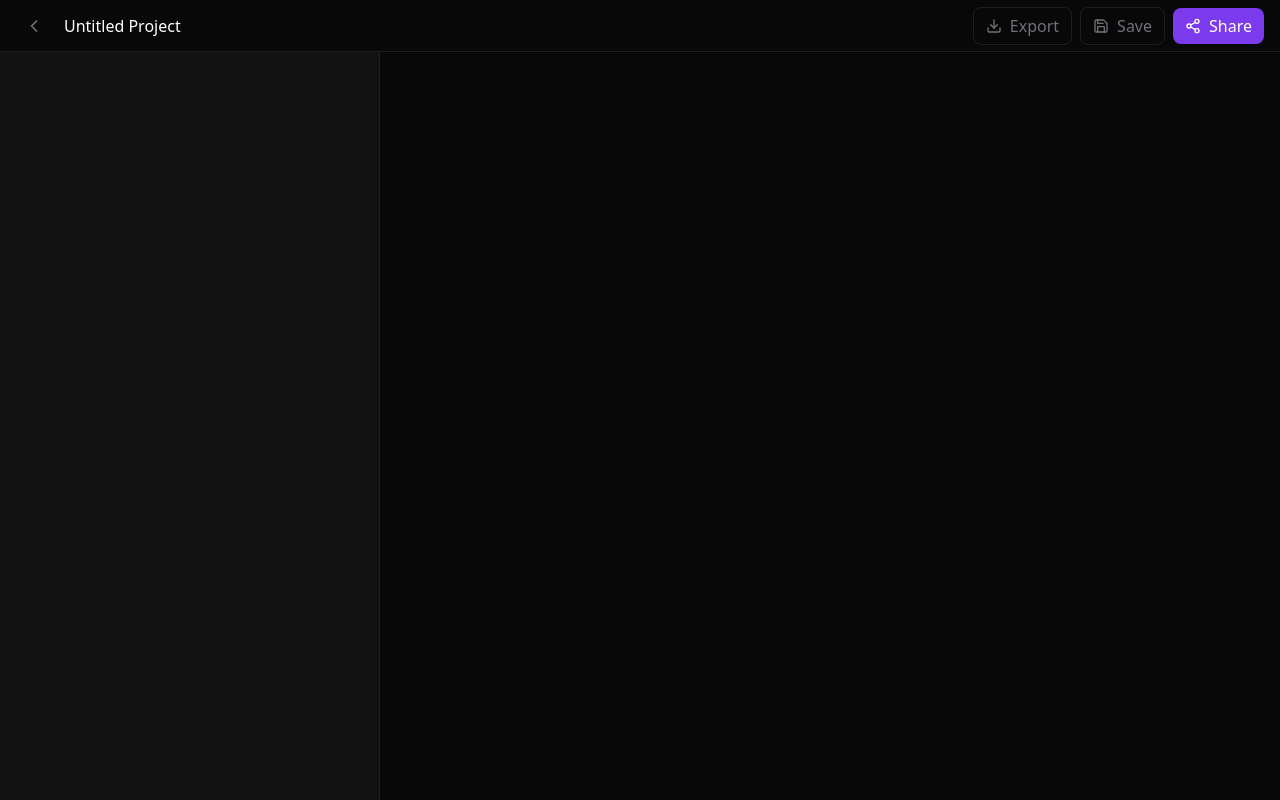
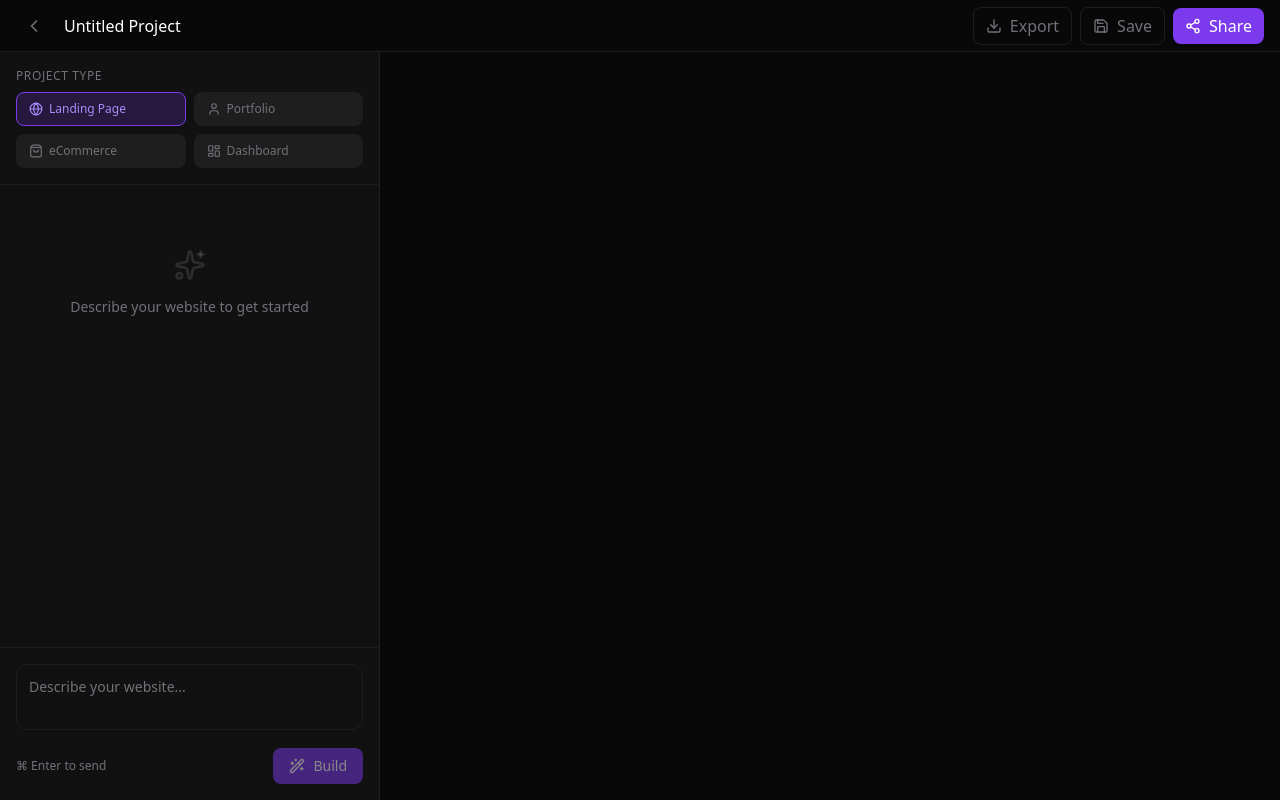
Before and after one commit to girishlade111/AIP-website-builder, a Next.js app: page /builder in a window 1280 px wide. Built offline with nearby package versions, Linux system fonts and the light colour scheme.

Commit message:
Add PromptSidebar with project type selector and chat history

```diff
--- a/src/app/builder/page.tsx
+++ b/src/app/builder/page.tsx
@@ -1,6 +1,7 @@
 'use client';
 
 import { BuilderNavbar } from '@/components/builder/BuilderNavbar';
+import { PromptSidebar } from '@/components/builder/PromptSidebar';
 import { useBuilder } from '@/hooks/useBuilder';
 
 export default function BuilderPage() {
@@ -15,12 +16,18 @@ export default function BuilderPage() {
       />
 
       <div className="flex flex-1 overflow-hidden">
-        {/* LEFT PANEL - PromptSidebar will go here */}
         <aside className="w-[380px] border-r border-border-custom bg-surface overflow-y-auto">
-          {/* TODO: Add PromptSidebar component */}
+          <PromptSidebar
+            prompt={state.prompt}
+            messages={state.messages}
+            isGenerating={state.isGenerating}
+            projectType={state.projectType}
+            onPromptChange={actions.setPrompt}
+            onProjectTypeChange={actions.setProjectType}
+            onSubmit={actions.submitPrompt}
+          />
         </aside>
 
-        {/* RIGHT PANEL - PreviewPanel will go here */}
         <main className="flex-1 bg-background overflow-y-auto">
           {/* TODO: Add PreviewPanel component */}
         </main>
--- /dev/null
+++ b/src/components/builder/PromptSidebar.tsx
@@ -0,0 +1,182 @@
+'use client';
+
+import { useEffect, useRef } from 'react';
+import {
+  Globe,
+  User,
+  ShoppingBag,
+  LayoutDashboard,
+  Sparkles,
+  Wand2,
+  Loader2,
+} from 'lucide-react';
+import { motion } from 'framer-motion';
+import { ProjectType, Message } from '@/lib/types';
+
+interface PromptSidebarProps {
+  prompt: string;
+  messages: Message[];
+  isGenerating: boolean;
+  projectType: ProjectType;
+  onPromptChange: (text: string) => void;
+  onProjectTypeChange: (type: ProjectType) => void;
+  onSubmit: () => void;
+}
+
+const projectTypes: { type: ProjectType; label: string; icon: React.ElementType }[] = [
+  { type: 'landing', label: 'Landing Page', icon: Globe },
+  { type: 'portfolio', label: 'Portfolio', icon: User },
+  { type: 'ecommerce', label: 'eCommerce', icon: ShoppingBag },
+  { type: 'dashboard', label: 'Dashboard', icon: LayoutDashboard },
+];
+
+function formatTime(date: Date): string {
+  return date.toLocaleTimeString('en-US', { hour: 'numeric', minute: '2-digit' });
+}
+
+function StreamingDots() {
+  return (
+    <span className="flex gap-1">
+      <span className="w-1.5 h-1.5 bg-accent rounded-full animate-bounce" style={{ animationDelay: '0s' }} />
+      <span className="w-1.5 h-1.5 bg-accent rounded-full animate-bounce" style={{ animationDelay: '0.1s' }} />
+      <span className="w-1.5 h-1.5 bg-accent rounded-full animate-bounce" style={{ animationDelay: '0.2s' }} />
+    </span>
+  );
+}
+
+export function PromptSidebar({
+  prompt,
+  messages,
+  isGenerating,
+  projectType,
+  onPromptChange,
+  onProjectTypeChange,
+  onSubmit,
+}: PromptSidebarProps) {
+  const messagesEndRef = useRef<HTMLDivElement>(null);
+  const textareaRef = useRef<HTMLTextAreaElement>(null);
+
+  useEffect(() => {
+    messagesEndRef.current?.scrollIntoView({ behavior: 'smooth' });
+  }, [messages]);
+
+  const handleKeyDown = (e: React.KeyboardEvent) => {
+    if ((e.metaKey || e.ctrlKey) && e.key === 'Enter') {
+      e.preventDefault();
+      onSubmit();
+    }
+  };
+
+  const handleTextareaChange = (e: React.ChangeEvent<HTMLTextAreaElement>) => {
+    onPromptChange(e.target.value);
+    e.target.style.height = 'auto';
+    e.target.style.height = `${Math.min(e.target.scrollHeight, 160)}px`;
+  };
+
+  return (
+    <div className="flex flex-col h-full">
+      <div className="flex-shrink-0 p-4 border-b border-border-custom">
+        <p className="text-xs text-text-muted mb-2 uppercase tracking-wider">
+          Project Type
+        </p>
+        <div className="grid grid-cols-2 gap-2">
+          {projectTypes.map(({ type, label, icon: Icon }) => (
+            <button
+              key={type}
+              onClick={() => onProjectTypeChange(type)}
+              className={`flex items-center gap-1.5 py-2 px-3 rounded-lg text-xs transition-all duration-150 ${
+                projectType === type
+                  ? 'bg-accent/20 border border-accent text-accent-light'
+                  : 'bg-border-custom border border-border-custom text-text-muted hover:bg-border-custom/80'
+              }`}
+            >
+              <Icon className="w-3.5 h-3.5" />
+              <span className="truncate">{label}</span>
+            </button>
+          ))}
+        </div>
+      </div>
+
+      <div className="flex-1 overflow-y-auto p-4">
+        {messages.length === 0 ? (
+          <div className="flex flex-col items-center mt-12">
+            <Sparkles className="w-8 h-8 text-text-muted/30" />
+            <p className="text-text-muted text-sm text-center mt-4">
+              Describe your website to get started
+            </p>
+          </div>
+        ) : (
+          <div className="space-y-4">
+            {messages.map((message) => (
+              <div key={message.id}>
+                {message.role === 'user' ? (
+                  <motion.div
+                    initial={{ opacity: 0, x: 20 }}
+                    animate={{ opacity: 1, x: 0 }}
+                    className="flex justify-end"
+                  >
+                    <div className="max-w-[85%] px-4 py-3 bg-accent/20 border border-accent/30 text-sm text-white rounded-2xl rounded-tr-sm">
+                      {message.content}
+                    </div>
+                  </motion.div>
+                ) : (
+                  <motion.div
+                    initial={{ opacity: 0, x: -20 }}
+                    animate={{ opacity: 1, x: 0 }}
+                    className="flex items-start"
+                  >
+                    <div className="w-6 h-6 rounded-full bg-border-custom flex items-center justify-center flex-shrink-0">
+                      <Sparkles className="w-3 h-3 text-accent" />
+                    </div>
+                    <div className="max-w-[85%] ml-2 px-4 py-3 bg-surface border border-border-custom text-sm text-primary rounded-2xl rounded-tl-sm">
+                      {message.isStreaming ? <StreamingDots /> : message.content}
+                    </div>
+                  </motion.div>
+                )}
+                <p className="text-xs text-text-muted/50 mt-1 ml-9">
+                  {formatTime(message.timestamp)}
+                </p>
+              </div>
+            ))}
+            <div ref={messagesEndRef} />
+          </div>
+        )}
+      </div>
+
+      <div className="flex-shrink-0 p-4 border-t border-border-custom">
+        <textarea
+          ref={textareaRef}
+          value={prompt}
+          onChange={handleTextareaChange}
+          onKeyDown={handleKeyDown}
+          placeholder="Describe your website..."
+          className="w-full min-[80px] max-h-[160px] p-3 bg-surface border border-border-custom rounded-xl text-sm text-white placeholder:text-text-muted resize-none focus:border-accent focus:outline-none"
+        />
+        <div className="flex items-center justify-between mt-3">
+          <span className="text-xs text-text-muted">⌘ Enter to send</span>
+          <button
+            onClick={onSubmit}
+            disabled={isGenerating || !prompt.trim()}
+            className={`flex items-center gap-2 px-4 py-2 rounded-lg text-sm font-medium transition-all ${
+              isGenerating
+                ? 'bg-[#6d28d9] text-white cursor-not-allowed'
+                : 'bg-accent text-white hover:bg-accent/90 disabled:opacity-50 disabled:cursor-not-allowed'
+            }`}
+          >
+            {isGenerating ? (
+              <>
+                <Loader2 className="w-4 h-4 animate-spin" />
+                <span>Generating...</span>
+              </>
+            ) : (
+              <>
+                <Wand2 className="w-4 h-4" />
+                <span>Build</span>
+              </>
+            )}
+          </button>
+        </div>
+      </div>
+    </div>
+  );
+}
```
